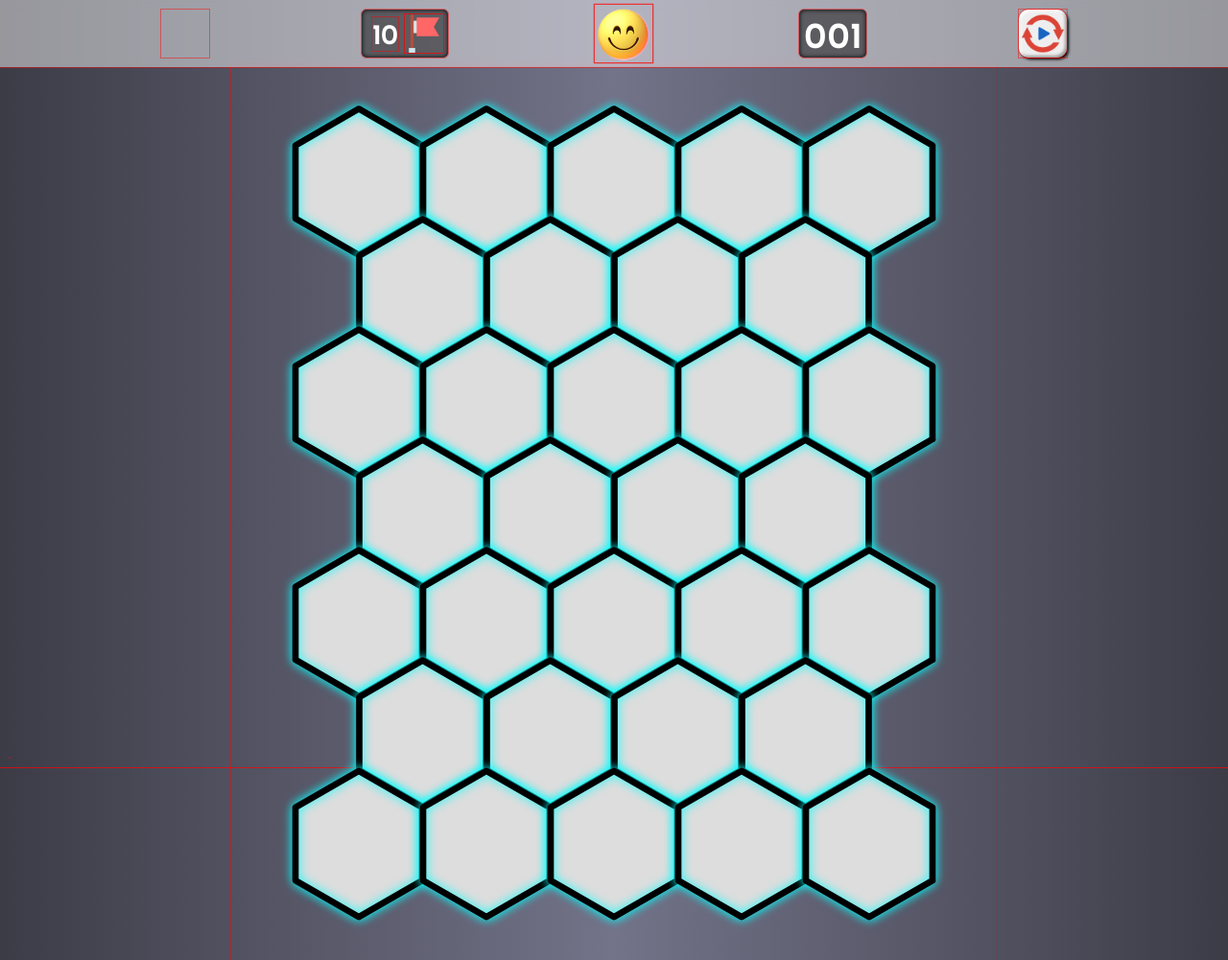
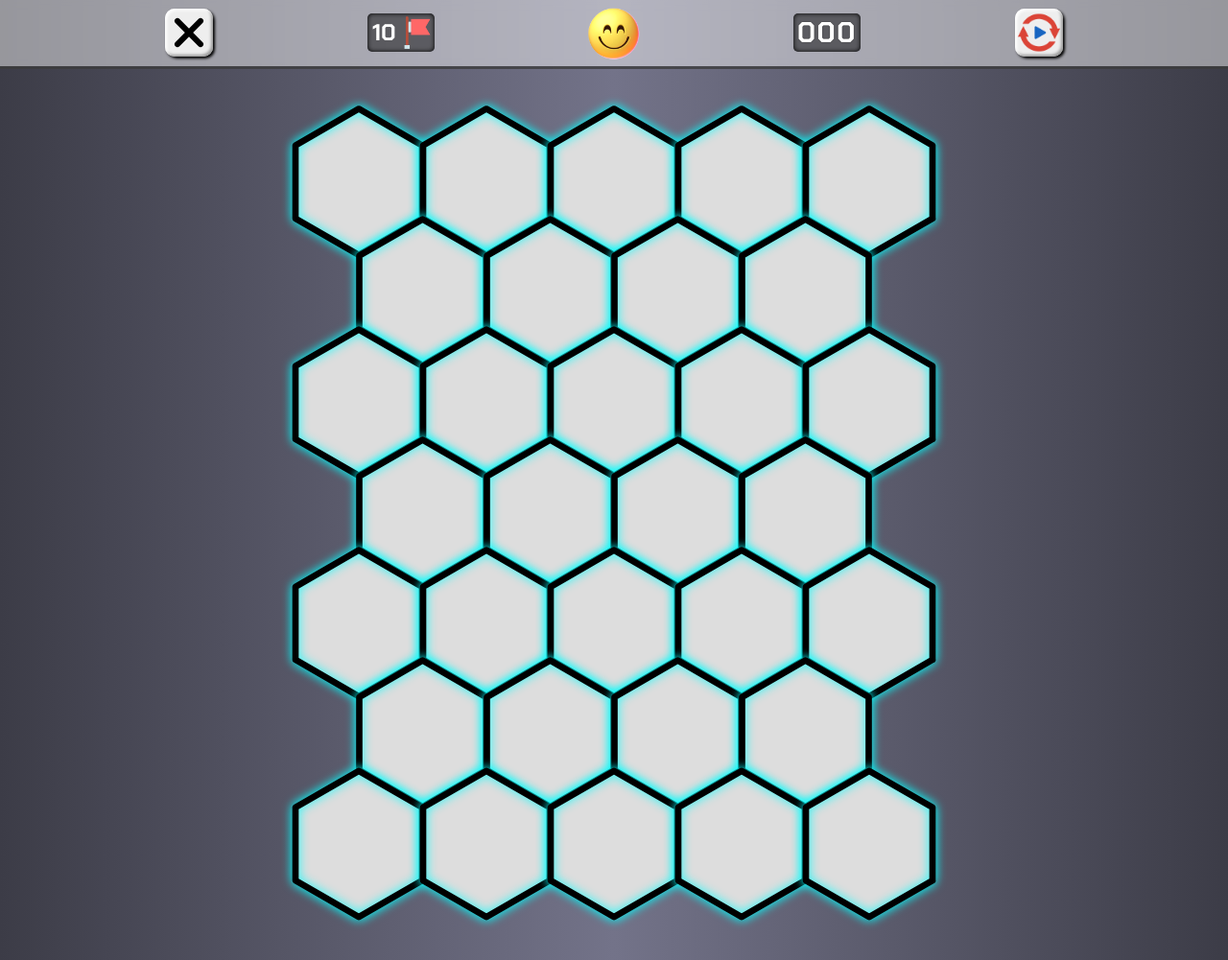
Before and after one commit to elsesourav/minesweeper, a plain HTML site: page index.html in a window 1280 px wide. Shown: the whole page at 96% size. Drawn offline with Linux system fonts and the light colour scheme.

Commit message:
update design css

```diff
--- a/index.html
+++ b/index.html
@@ -22,8 +22,8 @@
    <audio src="./src/mp3/win.mp3" id="audio_win"></audio>
 
    <div id="display">
-      <div id="setting">
-
+      <div id="setting" class="active">
+         <div id="icon"><span></span></div>
       </div>
       <div id="flagBox">
          <div id="flagCoutn">10</div>
@@ -37,7 +37,7 @@
          <img src="./src/img/safe.gif">
          <img src="./src/img/game_over.gif">
       </div>
-      <div id="timeBox">001</div>
+      <div id="timeBox">000</div>
       <div id="replay"><img src="./src/img/replay.png"></div>
    </div>
    <canvas id="myCanvas"></canvas>
--- a/style.css
+++ b/style.css
@@ -8,6 +8,13 @@
 @font-face {
    font-family: roboto;
    src: url("./src/Roboto-Regular.woff") format("truetype");
+   font-weight: normal;
+   font-style: normal;
+}
+
+@font-face {
+   font-family: n;
+   src: url("./src/ChakraPetch-Bold.woff") format("truetype");
    font-weight: normal;
    font-style: normal;
 }
@@ -24,7 +31,7 @@
    -webkit-touch-callout: none;
    font-family: roboto;
 
-   outline: solid 1px #f007;
+   /* outline: solid 1px #f007; */
 }
 
 body {
@@ -67,21 +74,67 @@ body {
    background: #ffffff77;
    padding: 10px;
    backdrop-filter: blur(5px);
+   border-bottom: 3px solid #0009;
 }
 
 #display #setting {
    position: relative;
    width: 50px;
    height: 50px;
+   background: #eee;
+   border-radius: 10px;
+   box-shadow: inset 2px 2px 3px #fff, inset -2px -2px 3px #999, 2px 2px 3px #000;
+
 }
+#display #setting #icon {
+   position: relative;
+   width: 100%;
+   height: 100%;
+   display: grid;
+   place-items: center;
+}
+#display #setting #icon span {
+   position: relative;
+   width: 80%;
+   height: 6px;
+   background: #000;
+   border-radius: 5px;
+   transition: linear 200ms transform, linear 200ms background;
+}
+#display #setting #icon span:before,
+#display #setting #icon span::after {
+   position: absolute;
+   content: "";
+   width: 100%;
+   height: 100%;
+   background: #000;
+   border-radius: 5px;
+   transform: translate(0, -12px);
+   transition: linear 200ms transform;
+}
+#display #setting #icon span::after {
+   transform: translate(0, 12px);
+}
+
+#display #setting.active #icon span {
+   background: #0000;
+}
+#display #setting.active #icon span:before,
+#display #setting.active #icon span::after  {
+   transform: translate(0, 0) rotate(45deg);
+}
+#display #setting.active #icon span::after {
+   transform: translate(0, 0) rotate(-45deg);
+}
+
+
 
 #display #flagBox {
    position: relative;
-   width: 90px;
-   height: 50px;
+   width: 70px;
+   height: 40px;
    display: grid;
-   padding: 5px;
-   grid-template-columns: 40px 1fr;
+   grid-auto-flow: column;
    place-items: center;
    background: #0007;
    box-shadow: inset 0 0 5px #000;
@@ -89,15 +142,18 @@ body {
 }
 
 #display #flagBox #flagCoutn {
+   position: relative;
+   width: 32px;
+   text-align: center;
    color: #fff;
-   font-family: f;
-   font-size: 28px;
+   font-family: n;
+   font-size: 24px;
 }
 
 #display #flagBox #flagIcon {
    position: relative;
-   height: 100%;
-   width: 100%;
+   height: 34px;
+   width: 34px;
 }
 
 #display #flagBox #flagIcon img {
@@ -162,16 +218,16 @@ body {
 #display #timeBox {
    position: relative;
    width: 70px;
-   height: 50px;
+   height: 40px;
    display: grid;
-   padding: 5px;
    place-items: center;
    background: #0007;
    box-shadow: inset 0 0 5px #000;
    border-radius: 5px;
    color: #fff;
-   font-family: f;
-   font-size: 36px;
+   text-shadow: 0 0 1px #000;
+   font-family: n;
+   font-size: 30px;
    letter-spacing: 1px;
 }
 
```
Also changed, not shown: src/ChakraPetch-Bold.woff (added).
